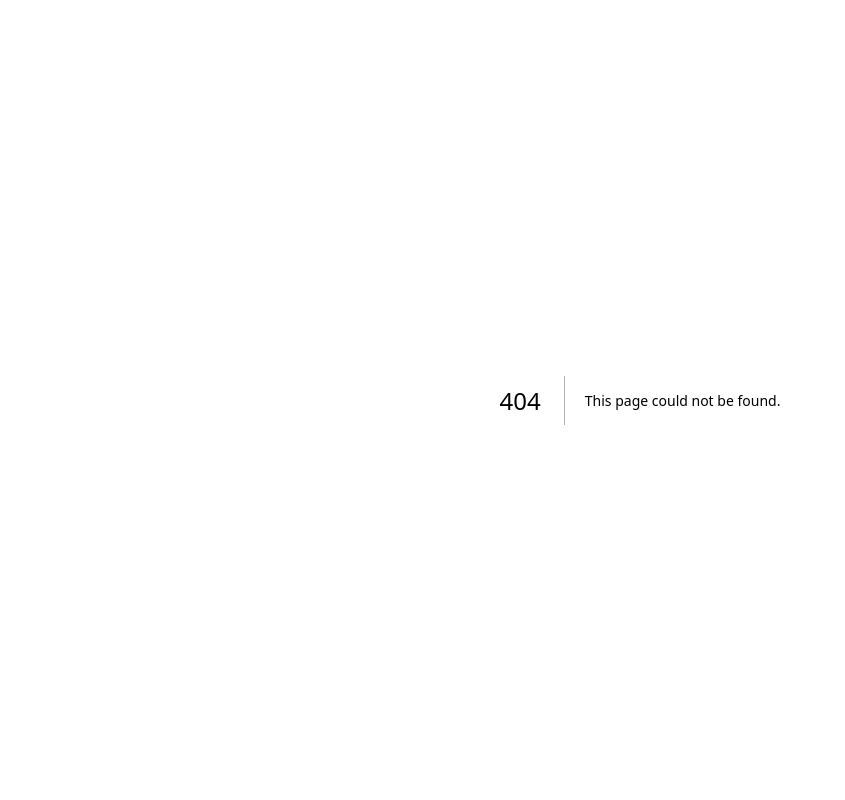
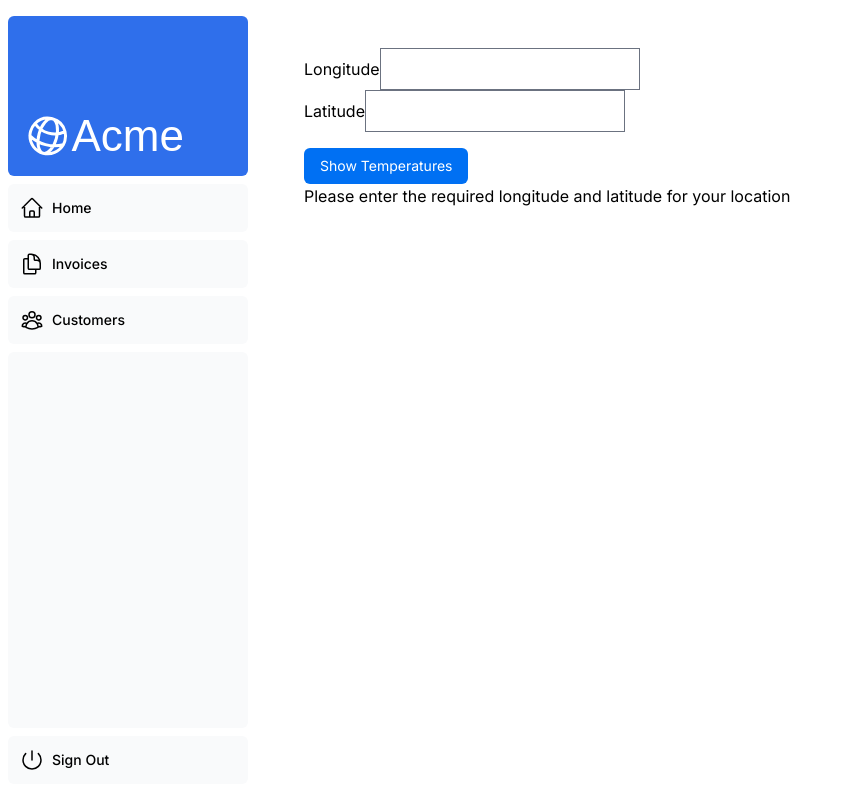
Before and after one commit to mickeypuri/nextjs-dashboard, a Next.js app: page /dashboard/weather in a window 1280 px wide. Before the commit this address had no page. Shown: the whole page, without its empty margins (0-845 px from the left). Built offline with nearby package versions, Linux system fonts and the light colour scheme; a web font is replaced by a local one.

Commit message:
added weather

```diff
--- /dev/null
+++ b/app/dashboard/weather/latLngInput.tsx
@@ -0,0 +1,45 @@
+'use client';
+
+import { useRouter, useSearchParams, usePathname } from "next/navigation";
+
+const LatLngInput = () => {
+
+  const searchParams = useSearchParams();
+  const pathname = usePathname();
+  const { replace } = useRouter();
+
+  const handleLatLng = (formData: FormData) => {
+    console.log("Button Clicked!!!")
+    const _longitude = formData.get('longitude');
+    const _latitude = formData.get('latitude');
+
+    debugger;
+
+    if (_latitude && _longitude) {
+      replace(`${pathname}?longitude=${_longitude}&latitude=${_latitude}`)
+    }
+  }
+
+  console.log(`lat lng rendering`)
+
+  return (
+    <div>
+      <form action={handleLatLng}>
+        <div>
+          <label htmlFor="longitude">Longitude</label>
+          <input name="longitude" id="longitude" defaultValue={searchParams.get('longitude')?.toString()} />
+        </div>
+
+        <div>
+          <label htmlFor="latitude">Latitude</label>
+          <input name="latitude" id="latitude" defaultValue={searchParams.get('latitude')?.toString()} />
+        </div>
+
+        <button type="submit" className="mt-4 rounded-md bg-blue-500 px-4 py-2 text-sm text-white transition-colors hover:bg-blue-400">Show Temperatures</button>
+      </form>
+    </div>
+
+  );
+};
+
+export { LatLngInput };
--- /dev/null
+++ b/app/dashboard/weather/page.tsx
@@ -0,0 +1,246 @@
+import { LatLngInput } from "./latLngInput";
+
+export default async function Page (props: {
+  searchParams? : Promise <{
+    longitude?: string;
+    latitude?: string;
+  }>
+}) {
+  const searchParams = await props.searchParams;
+
+  console.log(` Weather Page running`)
+
+  const longitude = searchParams?.longitude || "";
+  const latitude = searchParams?.latitude || "";
+
+  const dummyData = {"hourly": {
+    "time": [
+      "2024-04-18T00:00",
+      "2024-04-18T01:00",
+      "2024-04-18T02:00",
+      "2024-04-18T03:00",
+      "2024-04-18T04:00",
+      "2024-04-18T05:00",
+      "2024-04-18T06:00",
+      "2024-04-18T07:00",
+      "2024-04-18T08:00",
+      "2024-04-18T09:00",
+      "2024-04-18T10:00",
+      "2024-04-18T11:00",
+      "2024-04-18T12:00",
+      "2024-04-18T13:00",
+      "2024-04-18T14:00",
+      "2024-04-18T15:00",
+      "2024-04-18T16:00",
+      "2024-04-18T17:00",
+      "2024-04-18T18:00",
+      "2024-04-18T19:00",
+      "2024-04-18T20:00",
+      "2024-04-18T21:00",
+      "2024-04-18T22:00",
+      "2024-04-18T23:00",
+      "2024-04-19T00:00",
+      "2024-04-19T01:00",
+      "2024-04-19T02:00",
+      "2024-04-19T03:00",
+      "2024-04-19T04:00",
+      "2024-04-19T05:00",
+      "2024-04-19T06:00",
+      "2024-04-19T07:00",
+      "2024-04-19T08:00",
+      "2024-04-19T09:00",
+      "2024-04-19T10:00",
+      "2024-04-19T11:00",
+      "2024-04-19T12:00",
+      "2024-04-19T13:00",
+      "2024-04-19T14:00",
+      "2024-04-19T15:00",
+      "2024-04-19T16:00",
+      "2024-04-19T17:00",
+      "2024-04-19T18:00",
+      "2024-04-19T19:00",
+      "2024-04-19T20:00",
+      "2024-04-19T21:00",
+      "2024-04-19T22:00",
+      "2024-04-19T23:00",
+      "2024-04-20T00:00",
+      "2024-04-20T01:00",
+      "2024-04-20T02:00",
+      "2024-04-20T03:00",
+      "2024-04-20T04:00",
+      "2024-04-20T05:00",
+      "2024-04-20T06:00",
+      "2024-04-20T07:00",
+      "2024-04-20T08:00",
+      "2024-04-20T09:00",
+      "2024-04-20T10:00",
+      "2024-04-20T11:00",
+      "2024-04-20T12:00",
+      "2024-04-20T13:00",
+      "2024-04-20T14:00",
+      "2024-04-20T15:00",
+      "2024-04-20T16:00",
+      "2024-04-20T17:00",
+      "2024-04-20T18:00",
+      "2024-04-20T19:00",
+      "2024-04-20T20:00",
+      "2024-04-20T21:00",
+      "2024-04-20T22:00",
+      "2024-04-20T23:00",
+      "2024-04-21T00:00",
+      "2024-04-21T01:00",
+      "2024-04-21T02:00",
+      "2024-04-21T03:00",
+      "2024-04-21T04:00",
+      "2024-04-21T05:00",
+      "2024-04-21T06:00",
+      "2024-04-21T07:00",
+      "2024-04-21T08:00",
+      "2024-04-21T09:00",
+      "2024-04-21T10:00",
+      "2024-04-21T11:00",
+      "2024-04-21T12:00",
+      "2024-04-21T13:00",
+      "2024-04-21T14:00",
+      "2024-04-21T15:00",
+      "2024-04-21T16:00",
+      "2024-04-21T17:00",
+      "2024-04-21T18:00",
+      "2024-04-21T19:00",
+      "2024-04-21T20:00",
+      "2024-04-21T21:00",
+      "2024-04-21T22:00",
+      "2024-04-21T23:00",
+      "2024-04-22T00:00",
+      "2024-04-22T01:00",
+      "2024-04-22T02:00",
+      "2024-04-22T03:00",
+      "2024-04-22T04:00",
+      "2024-04-22T05:00",
+      "2024-04-22T06:00",
+      "2024-04-22T07:00",
+      "2024-04-22T08:00",
+      "2024-04-22T09:00",
+      "2024-04-22T10:00",
+      "2024-04-22T11:00",
+      "2024-04-22T12:00",
+      "2024-04-22T13:00",
+      "2024-04-22T14:00",
+      "2024-04-22T15:00",
+      "2024-04-22T16:00",
+      "2024-04-22T17:00",
+      "2024-04-22T18:00",
+      "2024-04-22T19:00",
+      "2024-04-22T20:00",
+      "2024-04-22T21:00",
+      "2024-04-22T22:00",
+      "2024-04-22T23:00",
+      "2024-04-23T00:00",
+      "2024-04-23T01:00",
+      "2024-04-23T02:00",
+      "2024-04-23T03:00",
+      "2024-04-23T04:00",
+      "2024-04-23T05:00",
+      "2024-04-23T06:00",
+      "2024-04-23T07:00",
+      "2024-04-23T08:00",
+      "2024-04-23T09:00",
+      "2024-04-23T10:00",
+      "2024-04-23T11:00",
+      "2024-04-23T12:00",
+      "2024-04-23T13:00",
+      "2024-04-23T14:00",
+      "2024-04-23T15:00",
+      "2024-04-23T16:00",
+      "2024-04-23T17:00",
+      "2024-04-23T18:00",
+      "2024-04-23T19:00",
+      "2024-04-23T20:00",
+      "2024-04-23T21:00",
+      "2024-04-23T22:00",
+      "2024-04-23T23:00",
+      "2024-04-24T00:00",
+      "2024-04-24T01:00",
+      "2024-04-24T02:00",
+      "2024-04-24T03:00",
+      "2024-04-24T04:00",
+      "2024-04-24T05:00",
+      "2024-04-24T06:00",
+      "2024-04-24T07:00",
+      "2024-04-24T08:00",
+      "2024-04-24T09:00",
+      "2024-04-24T10:00",
+      "2024-04-24T11:00",
+      "2024-04-24T12:00",
+      "2024-04-24T13:00",
+      "2024-04-24T14:00",
+      "2024-04-24T15:00",
+      "2024-04-24T16:00",
+      "2024-04-24T17:00",
+      "2024-04-24T18:00",
+      "2024-04-24T19:00",
+      "2024-04-24T20:00",
+      "2024-04-24T21:00",
+      "2024-04-24T22:00",
+      "2024-04-24T23:00"
+    ],
+    "temperature_2m": [2.9, 2.4, 2, 1.2, 0.7, 0.9, 2.6, 4.4, 6.5, 8, 8.6, 9.4, 10, 10.1, 11, 11.3, 11.2, 10.9, 10, 9, 8.3, 7.6, 7, 6.5, 5.7, 5.4, 5, 5.1, 5.2, 5.4, 5.8, 5.8, 5.7, 6.6, 6.6, 6.7, 6.5, 7.1, 7.9, 8.4, 8.4, 8.3, 7.9, 7.3, 7.1, 6.9, 6.3, 6, 5.8, 5.4, 5.1, 4.7, 4.5, 4.3, 4.4, 5, 5.5, 6.3, 6.8, 7.8, 8.1, 8.3, 8.4, 8.3, 7.7, 7, 6.1, 5.1, 4, 3.3, 2.8, 2.3, 1.8, 1.4, 1.2, 1, 0.8, 0.9, 2, 3.8, 5.2, 6, 7, 7.6, 8.3, 8.6, 8.6, 8.2, 7.4, 6.2, 5, 4, 3, 2.3, 2.1, 2.3, 2.5, 2.4, 2.3, 2.2, 2.2, 2.3, 2.6, 3.3, 4.3, 5.1, 5.6, 6, 6.4, 7, 7.5, 7.7, 7.2, 6.4, 5.6, 5.1, 4.6, 4.1, 3.6, 3.1, 2.6, 2.1, 1.6, 1.4, 1.6, 2.1, 2.4, 3.2, 5.2, 6.9, 7.9, 8.6, 9.1, 9.4, 9.5, 9.4, 9.2, 8.7, 8.1, 7.1, 5.9, 4.8, 4, 3.3, 2.7, 2.2, 1.9, 1.8, 1.9, 2.4, 3.3, 5.2, 7.5, 9.2, 9.8, 9.7, 9.5, 9.2, 8.7, 8.3, 8.1, 8, 7.8, 7.2, 6.5, 5.8, 5.3, 4.7]
+  }};
+
+  let temperatureData : { hourly: {time: string[], temperature_2m: number []}, hourly_units: { temperature_2m: string}} | null = null;
+
+  let units = "";
+
+  if (longitude && latitude) {
+
+    const url = `https://api.open-meteo.com/v1/forecast?latitude=${latitude}&longitude=${longitude}&hourly=temperature_2m`;
+
+    try {
+      const response = await fetch(url);
+      if (response.ok) {
+        temperatureData = await response.json();
+      }
+      console.log(`Invoked API using url: ${url}`);
+    }
+    catch(error) {
+      console.log(error);
+    }
+
+    units = temperatureData?.hourly_units.temperature_2m;
+
+  }
+
+
+    return (
+      <div>
+
+        <LatLngInput />
+
+        {!temperatureData && (
+          <div>
+            Please enter the required longitude and latitude for your location
+          </div>
+        )}
+
+        {temperatureData && (
+          <div>
+            {
+              temperatureData?.hourly.time.map((time, index) => {
+                return (
+                  <div>
+                    {time} :: {`${temperatureData?.hourly.temperature_2m[index]} ${units}`}
+                  </div>
+                )
+              }
+              )
+            }
+          </div>
+        )}
+
+      </div>
+    )
+
+
+
+
+}
```
